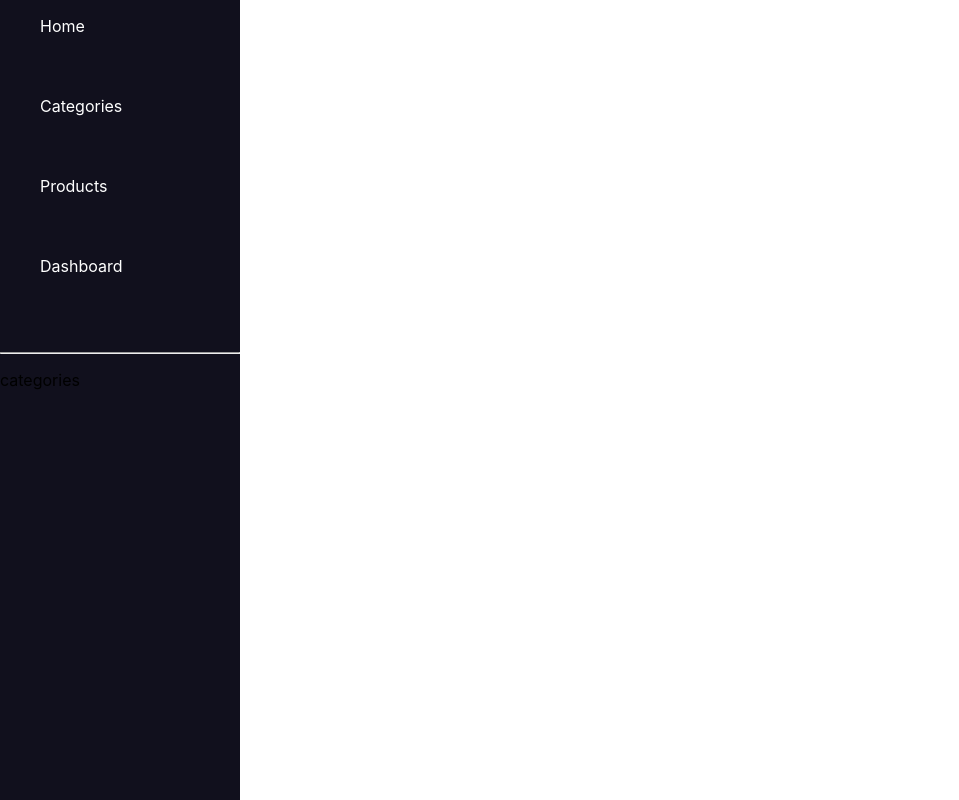
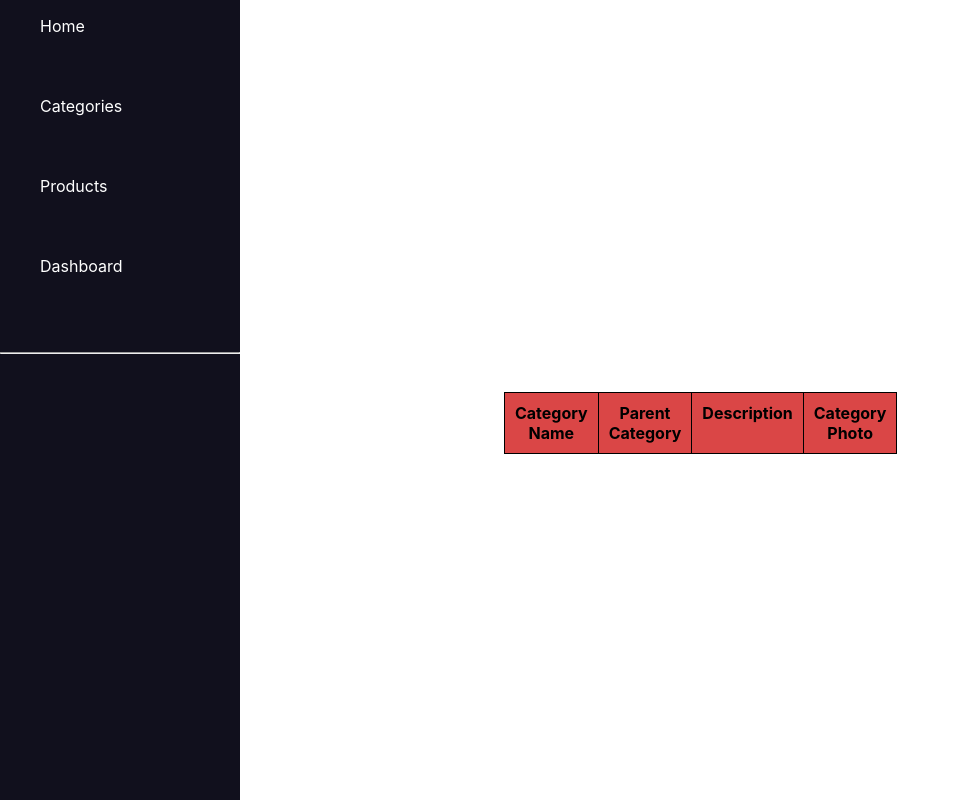
Before and after one commit to 0zzy0sbourne/e-commerce, a React (Create React App) app: page /categories in a window 1280 px wide. Shown: the whole page, without its empty margins (0-959 px from the left). Built offline with nearby package versions, Linux system fonts and the light colour scheme.

Commit message:
adding category table

```diff
--- /dev/null
+++ b/src/CategoryList.css
@@ -0,0 +1,24 @@
+ .categories-container {
+     justify-content: center;
+     margin-left: 240px;
+     display: flex;
+ }
+ .category-table{
+    margin-top: 30px;
+    margin-bottom: 30px;
+    margin-left : 750px;
+    background-color:rgb(218, 70, 70);
+ }
+ table, th, td {
+    border: 1px solid black;
+    border-collapse: collapse;
+  }
+  table th {
+    padding: 10px;
+  }
+  table tr td{
+    padding: 10px;
+}
+    h1{
+    text-align: center;
+    }
--- a/src/CategoryList.js
+++ b/src/CategoryList.js
@@ -1,9 +1,18 @@
 import React from 'react'
+import Sidebar from './Sidebar'
+import "./CategoryList.css"
 
 function CategoryList() {
     return (
-        <div>
-           <p>categories</p>
+        <div className = "categories-container">
+            <h1>Categories</h1>
+            <table id="categorytable" class="category-table">
+            <th>Category Name</th>
+            <th>Parent Category</th>
+            <th>Description</th>
+            <th>Category Photo</th>
+
+          </table>
         </div>
     )
 }
```
